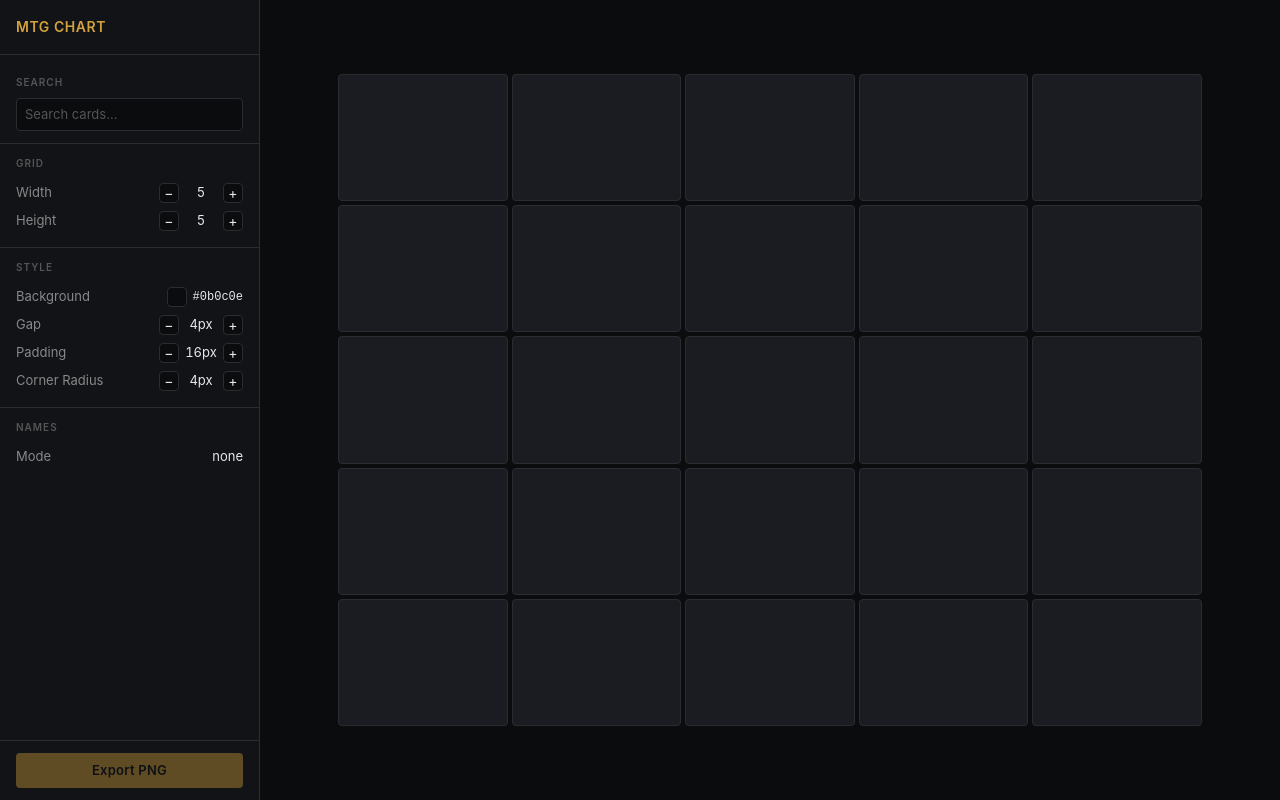
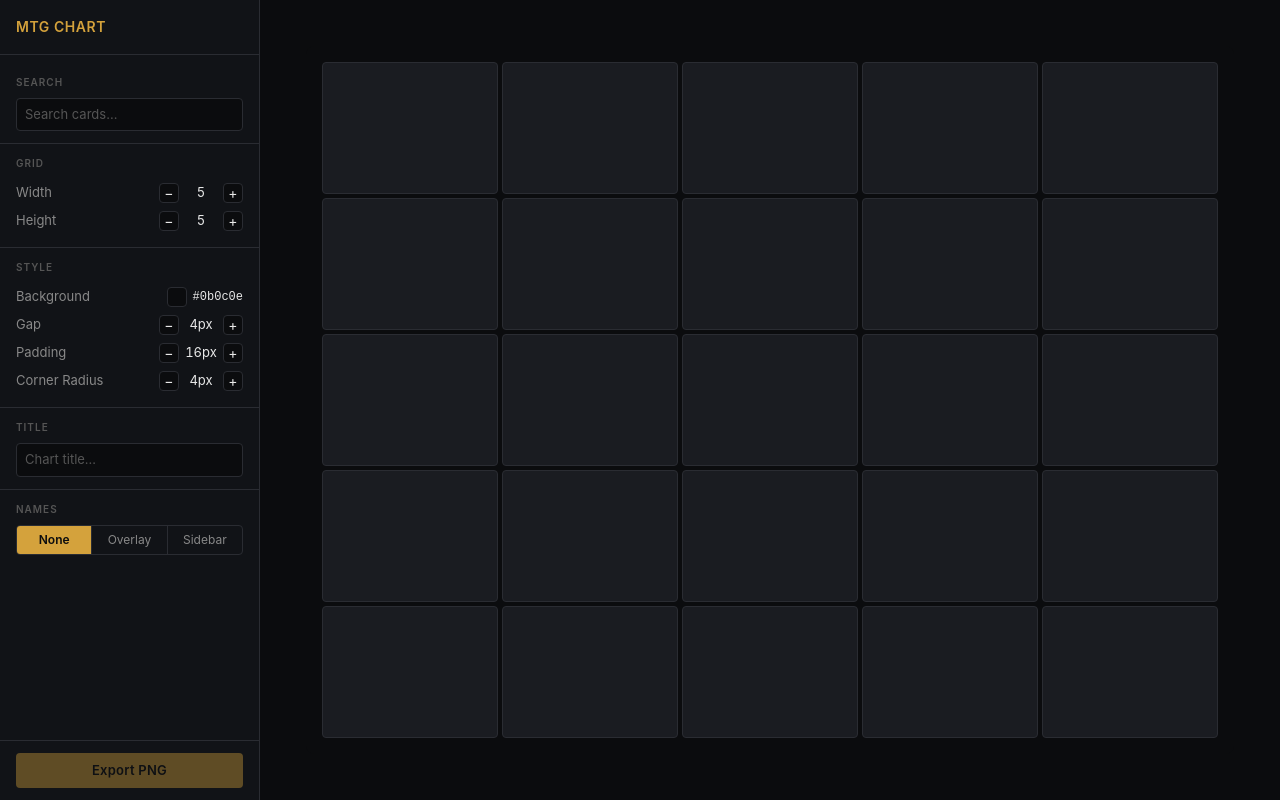
Before and after one commit to JakebGutierrez/mtg-chart, a React (Vite) app: page / in a window 1280 px wide. Built offline with nearby package versions, Linux system fonts and the light colour scheme.

Commit message:
feat: Phase 7 — chart title, name overlay and sidebar display
Co-Authored-By: Jakeb Gutierrez <drwaffle69@gmail.com>

```diff
--- a/src/App.tsx
+++ b/src/App.tsx
@@ -5,7 +5,7 @@ import GridArea from '@/components/Grid'
 import { createDefaultChart } from '@/utils/defaultChart'
 import { generateCellMap } from '@/utils/cellMap'
 import { getSlot } from '@/utils/chart'
-import type { Chart, Slot, CellDef, NumericStyleField } from '@/types/chart'
+import type { Chart, Slot, CellDef, NumericStyleField, NameDisplayMode } from '@/types/chart'
 
 const STYLE_LIMITS: Record<NumericStyleField, [min: number, max: number]> = {
   cellGap: [0, 32],
@@ -83,6 +83,14 @@ function App() {
     })
   }, [])
 
+  const handleTitleChange = useCallback((value: string) => {
+    setChart((prev) => ({ ...prev, title: value }))
+  }, [])
+
+  const handleNameDisplayChange = useCallback((mode: NameDisplayMode) => {
+    setChart((prev) => ({ ...prev, nameDisplayMode: mode }))
+  }, [])
+
   const handleFaceToggle = useCallback((slotIndex: number) => {
     setChart((prev) => {
       const slot = getSlot(prev, slotIndex)
@@ -104,6 +112,8 @@ function App() {
         onGridResize={handleGridResize}
         onBgColorChange={handleBgColorChange}
         onStyleStep={handleStyleStep}
+        onTitleChange={handleTitleChange}
+        onNameDisplayChange={handleNameDisplayChange}
       />
       <GridArea
         chart={chart}
--- a/src/components/ControlPanel/ControlPanel.module.css
+++ b/src/components/ControlPanel/ControlPanel.module.css
@@ -106,6 +106,60 @@
   font-family: monospace;
 }
 
+.titleInput {
+  width: 100%;
+  padding: 6px 8px;
+  background: var(--bg-base);
+  border: 1px solid var(--border);
+  border-radius: var(--radius-sm);
+  color: var(--text-primary);
+  font-size: 13px;
+  outline: none;
+  transition: border-color 0.15s;
+}
+
+.titleInput:focus {
+  border-color: var(--accent);
+}
+
+.titleInput::placeholder {
+  color: var(--text-muted);
+}
+
+.segmented {
+  display: flex;
+  border: 1px solid var(--border);
+  border-radius: var(--radius-sm);
+  overflow: hidden;
+}
+
+.segBtn {
+  flex: 1;
+  padding: 5px 0;
+  background: transparent;
+  border: none;
+  border-right: 1px solid var(--border);
+  color: var(--text-secondary);
+  font-size: 12px;
+  cursor: pointer;
+  transition: background 0.15s, color 0.15s;
+}
+
+.segBtn:last-child {
+  border-right: none;
+}
+
+.segBtn:hover:not(.segBtnActive) {
+  background: var(--bg-hover);
+  color: var(--text-primary);
+}
+
+.segBtnActive {
+  background: var(--accent);
+  color: var(--bg-base);
+  font-weight: 600;
+}
+
 .footer {
   padding: 12px 16px;
   border-top: 1px solid var(--border);
--- a/src/components/ControlPanel/index.tsx
+++ b/src/components/ControlPanel/index.tsx
@@ -1,4 +1,4 @@
-import type { Chart, Slot, NumericStyleField } from '@/types/chart'
+import type { Chart, Slot, NumericStyleField, NameDisplayMode } from '@/types/chart'
 import SearchPanel from '@/components/SearchPanel'
 import Stepper from '@/components/Stepper'
 import styles from './ControlPanel.module.css'
@@ -9,6 +9,8 @@ interface Props {
   onGridResize: (dimension: 'rows' | 'cols', delta: 1 | -1) => void
   onBgColorChange: (value: string) => void
   onStyleStep: (field: NumericStyleField, delta: number) => void
+  onTitleChange: (value: string) => void
+  onNameDisplayChange: (mode: NameDisplayMode) => void
 }
 
 export default function ControlPanel({
@@ -17,6 +19,8 @@ export default function ControlPanel({
   onGridResize,
   onBgColorChange,
   onStyleStep,
+  onTitleChange,
+  onNameDisplayChange,
 }: Props) {
   const occupiedCount = chart.slots.filter((s) => s !== null).length
 
@@ -126,10 +130,32 @@ export default function ControlPanel({
         </section>
 
         <section className={styles.section}>
+          <h2 className={styles.sectionLabel}>Title</h2>
+          <input
+            className={styles.titleInput}
+            type="text"
+            aria-label="Chart title"
+            placeholder="Chart title…"
+            value={chart.title}
+            onChange={(e) => onTitleChange(e.target.value)}
+          />
+        </section>
+
+        <section className={styles.section}>
           <h2 className={styles.sectionLabel}>Names</h2>
-          <div className={styles.row}>
-            <span className={styles.label}>Mode</span>
-            <span className={styles.value}>{chart.nameDisplayMode}</span>
+          <div className={styles.segmented} role="radiogroup" aria-label="Name display mode">
+            {(['none', 'overlay', 'sidebar'] as const).map((mode) => (
+              <button
+                key={mode}
+                type="button"
+                role="radio"
+                aria-checked={chart.nameDisplayMode === mode}
+                className={`${styles.segBtn}${chart.nameDisplayMode === mode ? ` ${styles.segBtnActive}` : ''}`}
+                onClick={() => onNameDisplayChange(mode)}
+              >
+                {mode.charAt(0).toUpperCase() + mode.slice(1)}
+              </button>
+            ))}
           </div>
         </section>
       </div>
--- a/src/components/Grid/Grid.module.css
+++ b/src/components/Grid/Grid.module.css
@@ -8,9 +8,24 @@
 }
 
 .canvas {
-  background: var(--bg-base);
   border-radius: var(--radius-md);
-  /* padding and width are set as inline styles from chart config */
+  /* background and padding are set as inline styles from chart config */
+}
+
+.chartTitle {
+  color: var(--text-primary);
+  font-size: 18px;
+  font-weight: 600;
+  text-align: center;
+  letter-spacing: 0.02em;
+  padding-bottom: 12px;
+}
+
+.canvasBody {
+  display: flex;
+  flex-direction: row;
+  align-items: stretch;
+  /* gap set as inline style when sidebar is active */
 }
 
 .grid {
--- a/src/components/Grid/index.tsx
+++ b/src/components/Grid/index.tsx
@@ -5,6 +5,7 @@ import { getSlot } from '@/utils/chart'
 import { isMultiFaceLayout } from '@/utils/scryfall'
 import ContextMenu from '@/components/ContextMenu'
 import PrintingSwitcher from '@/components/PrintingSwitcher'
+import NameDisplay from '@/components/NameDisplay'
 import styles from './Grid.module.css'
 
 interface Props {
@@ -68,8 +69,12 @@ export default function GridArea({ chart, onSlotClear, onSlotUpdate, onFaceToggl
         style={{
           padding: chart.padding,
           background: chart.backgroundColor,
-          width: 'clamp(400px, 70vw, 900px)',
         }}
+      >
+        {chart.title && <div className={styles.chartTitle}>{chart.title}</div>}
+        <div
+          className={styles.canvasBody}
+          style={{ gap: chart.nameDisplayMode === 'sidebar' ? 16 : undefined }}
         >
           <div
             className={styles.grid}
@@ -77,6 +82,7 @@ export default function GridArea({ chart, onSlotClear, onSlotUpdate, onFaceToggl
               gridTemplateRows: `repeat(${chart.gridRows}, 1fr)`,
               gridTemplateColumns: `repeat(${chart.gridCols}, 1fr)`,
               gap: chart.cellGap,
+              width: 'clamp(400px, 70vw, 900px)',
             }}
           >
             {cellMap.map((cell) => {
@@ -98,6 +104,9 @@ export default function GridArea({ chart, onSlotClear, onSlotUpdate, onFaceToggl
                         src={slot.imageUris[slot.selectedFaceIndex].artCrop}
                         alt={slot.cardName}
                       />
+                      {chart.nameDisplayMode === 'overlay' && (
+                        <NameDisplay mode="overlay" slot={slot} />
+                      )}
                       <button
                         className={styles.removeBtn}
                         type="button"
@@ -119,6 +128,10 @@ export default function GridArea({ chart, onSlotClear, onSlotUpdate, onFaceToggl
                 </div>
               )
             })}
+          </div>
+          {chart.nameDisplayMode === 'sidebar' && (
+            <NameDisplay mode="sidebar" chart={chart} cellMap={cellMap} />
+          )}
         </div>
       </div>
 
--- /dev/null
+++ b/src/components/NameDisplay/NameDisplay.module.css
@@ -0,0 +1,45 @@
+.overlay {
+  position: absolute;
+  bottom: 0;
+  left: 0;
+  right: 0;
+  padding: 20px 6px 5px;
+  background: linear-gradient(transparent, var(--overlay-bg));
+  pointer-events: none;
+}
+
+.overlayText {
+  display: block;
+  font-size: 11px;
+  color: var(--text-primary);
+  white-space: nowrap;
+  overflow: hidden;
+  text-overflow: ellipsis;
+  text-shadow: 0 1px 3px var(--shadow-text);
+}
+
+.sidebar {
+  display: grid;
+  /* grid-template-rows and gap set as inline styles */
+  min-width: 120px;
+  max-width: 200px;
+  flex-shrink: 0;
+}
+
+.sidebarRow {
+  display: flex;
+  flex-direction: column;
+  justify-content: center;
+  overflow: hidden;
+  padding: 4px 10px;
+  border-radius: var(--radius-sm);
+}
+
+.sidebarName {
+  color: var(--text-primary);
+  font-size: 12px;
+  white-space: nowrap;
+  overflow: hidden;
+  text-overflow: ellipsis;
+  line-height: 1.5;
+}
--- a/src/components/NameDisplay/index.tsx
+++ b/src/components/NameDisplay/index.tsx
@@ -1,3 +1,59 @@
-export default function NameDisplay() {
-  return null
+import type { Chart, CellMap, Slot } from '@/types/chart'
+import { getSlot } from '@/utils/chart'
+import styles from './NameDisplay.module.css'
+
+interface OverlayProps {
+  mode: 'overlay'
+  slot: Slot
 }
+
+interface SidebarProps {
+  mode: 'sidebar'
+  chart: Chart
+  cellMap: CellMap
+}
+
+type Props = OverlayProps | SidebarProps
+
+export default function NameDisplay(props: Props) {
+  if (props.mode === 'overlay') {
+    return (
+      <div className={styles.overlay}>
+        <span className={styles.overlayText}>{props.slot.cardName}</span>
+      </div>
+    )
+  }
+
+  const { chart, cellMap } = props
+
+  const rows = Array.from({ length: chart.gridRows }, (_, r) => {
+    const names: string[] = []
+    for (let c = 0; c < chart.gridCols; c++) {
+      const cell = cellMap[r * chart.gridCols + c]
+      if (!cell || cell.kind === 'covered') continue
+      const slot = getSlot(chart, cell.slotIndex)
+      if (slot) names.push(slot.cardName)
+    }
+    return names
+  })
+
+  return (
+    <div
+      className={styles.sidebar}
+      style={{
+        gridTemplateRows: `repeat(${chart.gridRows}, 1fr)`,
+        gap: chart.cellGap,
+      }}
+    >
+      {rows.map((names, r) => (
+        <div key={r} className={styles.sidebarRow}>
+          {names.map((name, i) => (
+            <span key={i} className={styles.sidebarName}>
+              {name}
+            </span>
+          ))}
+        </div>
+      ))}
+    </div>
+  )
+}
--- a/src/index.css
+++ b/src/index.css
@@ -16,6 +16,7 @@
   --overlay-bg-hover: rgba(0, 0, 0, 0.85);
   --overlay-backdrop: rgba(0, 0, 0, 0.7);
   --overlay-shadow: rgba(0, 0, 0, 0.5);
+  --shadow-text: rgba(0, 0, 0, 0.9);
   --radius-xs: 2px;
 }
 
```
Lines whose indentation alone changed are shown as unchanged.
